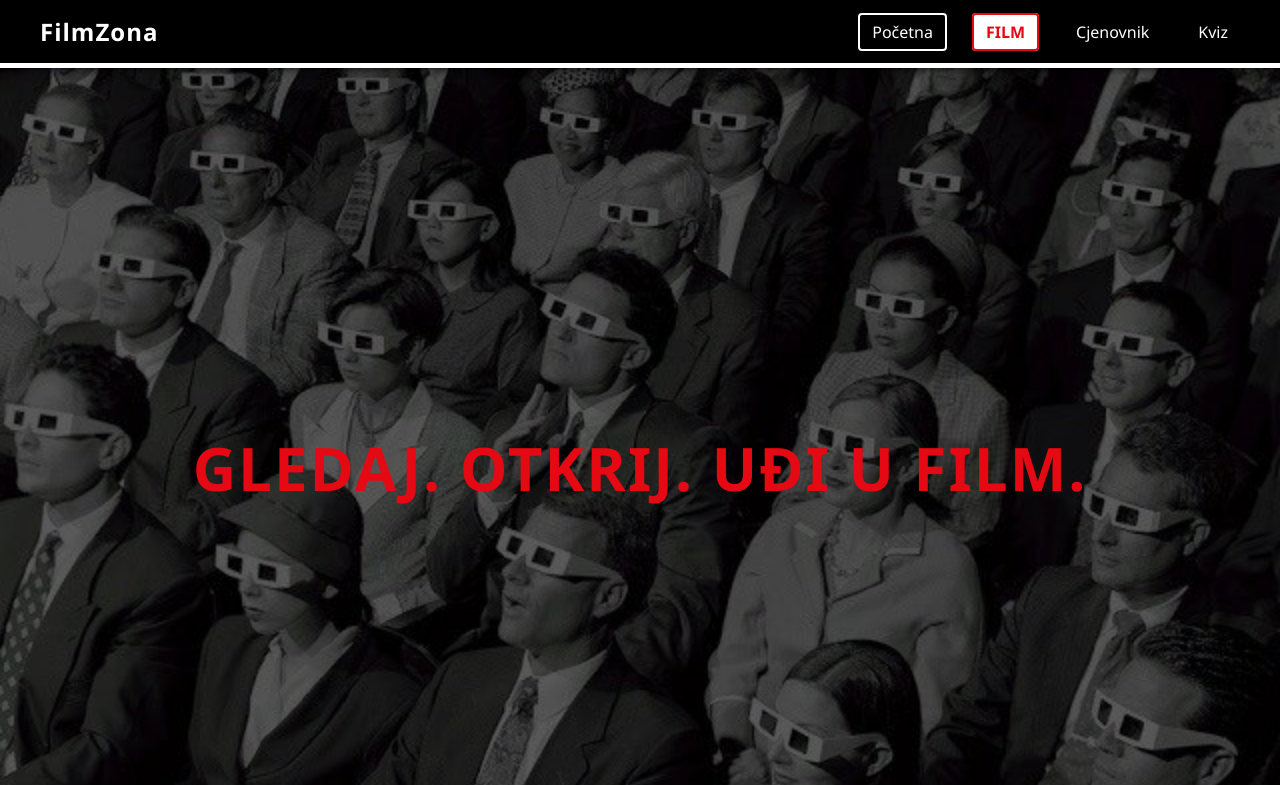
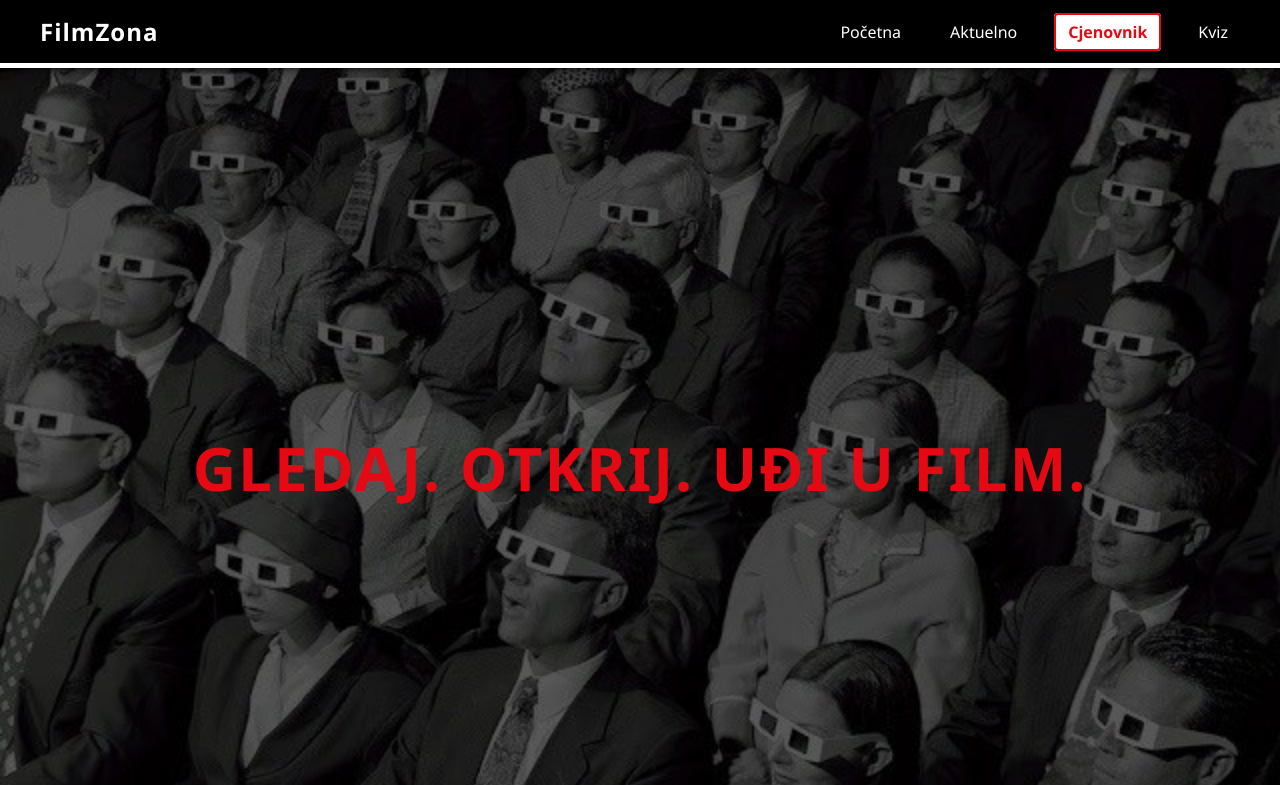
Before and after one commit to Berrycrochet/OSiRuo-projekat, a plain HTML site: page Cjenovnik.html in a window 1280 px wide. Shown: the top 785 px of the page. Drawn offline with Linux system fonts and the light colour scheme.

Commit message:
Update Cjenovnik.html

```diff
--- a/Cjenovnik.html
+++ b/Cjenovnik.html
@@ -12,10 +12,10 @@
         <div class="logo">FilmZona</div>
         <nav>
           <ul>
-            <li><a class="active" href="index.html">Početna</a></li>
-            <li><a class="highlight" href="#">FILM</a></li>
-            <li><a href="Cjenovnik.html">Cjenovnik</a></li>
-            <li><a href="">Kviz</a></li>
+            <li><a  href="index.html">Početna</a></li>
+            <li><a  href="filmovi.html">Aktuelno</a></li>
+            <li><a href="Cjenovnik.html" class="highlight">Cjenovnik</a></li>
+            <li><a href="kviz.html">Kviz</a></li>
           </ul>
         </nav>
       </header>
```
